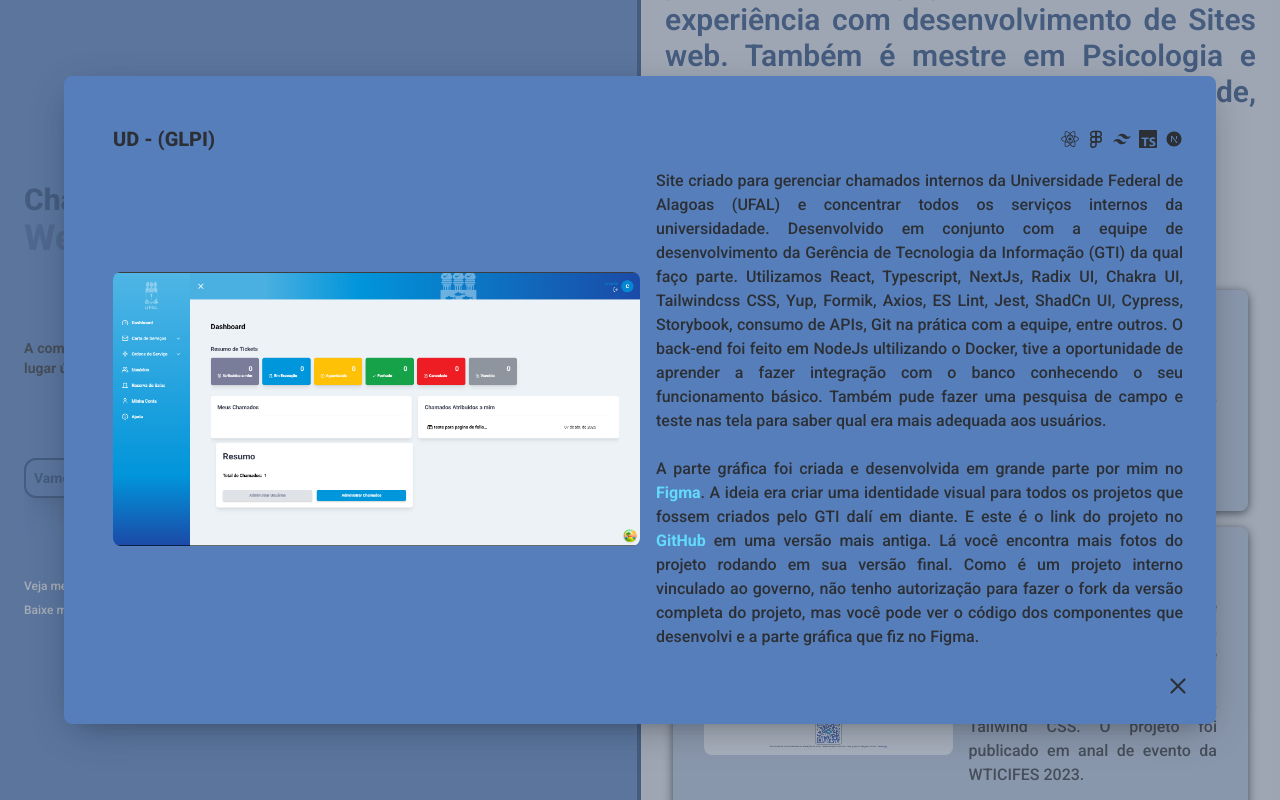
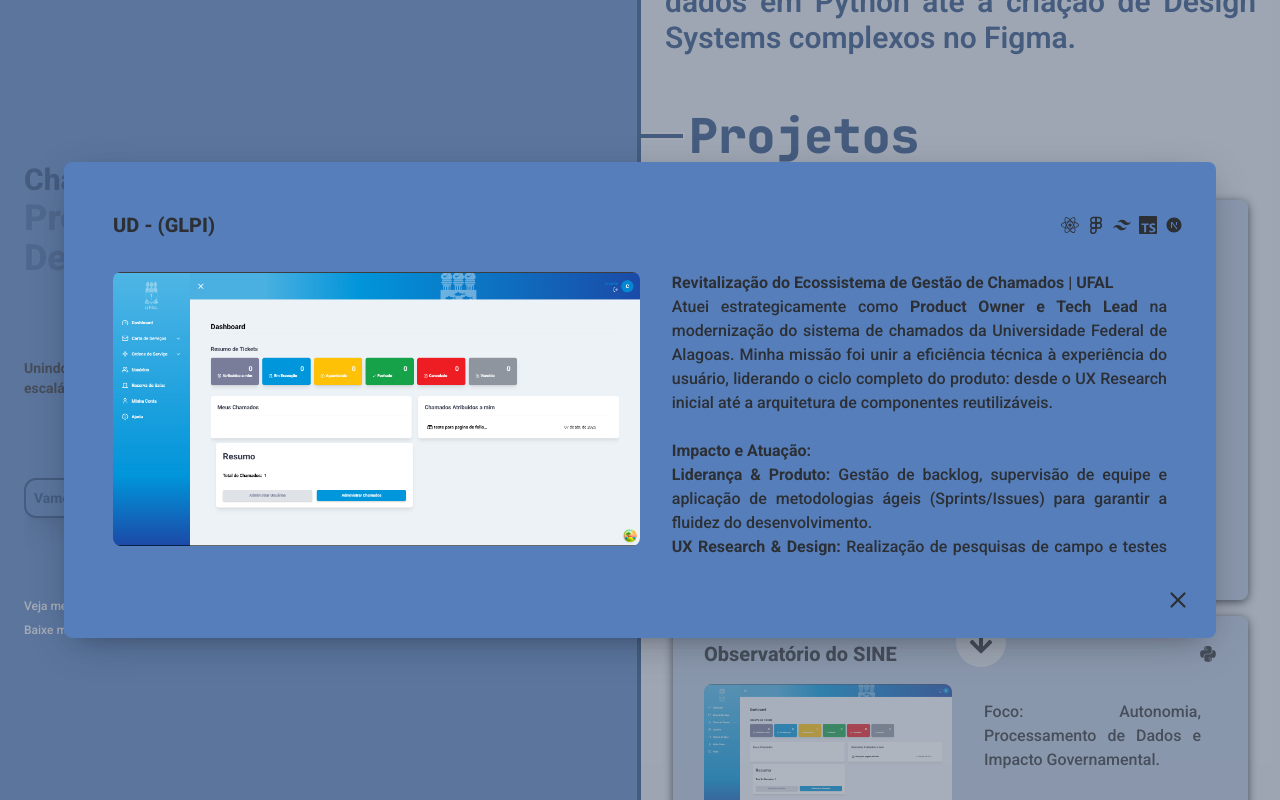
Before and after one commit to CharlieBellow/portfolio, a React (Vite) app: page / in a window 1280 px wide. Both pictures are taken after a click on the button 960 px from the left and 400 px from the top of the page. Built offline with nearby package versions, Linux system fonts and the light colour scheme.

Commit message:
refactor: change texts

```diff
--- a/src/components/AboutMe.tsx
+++ b/src/components/AboutMe.tsx
@@ -5,15 +5,17 @@ import Description from './Description'
 export default function AboutMe() {
   return (
     <>
-    <Title title="Sobre mim" />
+      <Title title="Sobre mim" />
 
-    <Description description='Criar aplicações simples, e acessíveis a todas as pessoas é mais do que uma profissão, é um compromisso social que assumo.' colorText="bgDark">
+      <Description
+        description="Unir tecnologia, comportamento humano e acessibilidade não é apenas o meu trabalho, é o meu diferencial estratégico. Com mais de 4 anos de experiência no desenvolvimento de ecossistemas web, atuo na intersecção entre a Engenharia de Software (NestJS/React) e a Gestão de Produto (PO)."
+        colorText="bgDark"
+      ></Description>
 
-      </Description>
-
-    <Description description='Charlie Bellow foca no planejamento e desenvolvimento de softwares com resposividade e acessibilidade para web. E busca atingir esses objetivos consolidando seus conhecimentos em graduação em Sistemas da Informação, formação em UI/UX Design, entre outros. Além disso, possui um bagagem de 4 anos de experiência com desenvolvimento de Sites web. Também é mestre em Psicologia e Pós-Graduado em Diversidade, Acessibilidade e Inclusão.' colorText="blue-dark">
-
-    </Description>
+      <Description
+        description="Sou Mestre em Psicologia e Pós-Graduado em Acessibilidade e Inclusão, o que me permite projetar soluções com baixa carga cognitiva e alta eficiência para o usuário final. Minha trajetória em órgãos públicos me moldou como um profissional autônomo, capaz de liderar frentes inteiras de TI, desde a estruturação de pipelines de dados em Python até a criação de Design Systems complexos no Figma."
+        colorText="blue-dark"
+      ></Description>
     </>
   )
 }
--- a/src/components/Card.tsx
+++ b/src/components/Card.tsx
@@ -15,21 +15,27 @@ export default function CardReact({
   altText,
 }: CardReactProps) {
   return (
-    <div className='text-bgDark flex flex-col p-4 m-2 w-full lg:h-full h-60  gap-4'>
-      <div className='flex sm:justify-between flex-col sm:flex-row items-center gap-2'>
-        <span className='font-extrabold text-xl 2xl:text-2xl flex text-justify'>{title}</span>
-        <div className='flex gap-2 flex-wrap justify-center items-center'>{icons}</div>
+    <div className="text-bgDark flex flex-col p-4 m-2 w-full lg:h-96 h-60  gap-4 ">
+      <div className="flex sm:justify-between flex-col sm:flex-row items-center gap-2">
+        <span className="font-extrabold text-xl 2xl:text-2xl flex text-justify">
+          {title}
+        </span>
+        <div className="flex gap-2 flex-wrap justify-center items-center">
+          {icons}
+        </div>
       </div>
-      <div className='overflow-scroll lg:flex gap-4 justify-between items-center'>
-      <div className='flex lg:w-1/2 h-full items-center justify-center gap-4'>
-        <img
-          src={image}
-          alt={altText}
-          className='object-cover h-16 w-26 md:h-40 md:w-30 lg:h-auto lg:w-auto  rounded-lg'
+      <div className="overflow-scroll lg:flex gap-4 justify-between items-center">
+        <div className="flex lg:w-1/2 h-full items-center justify-center gap-4">
+          <img
+            src={image}
+            alt={altText}
+            className="object-cover h-16 w-26 md:h-40 md:w-30 lg:h-auto lg:w-auto  rounded-lg"
           />
+        </div>
+        <p className="text-xs font-medium text-justify md:text-base lg:w-1/2 2xl:text-xl overflow-scroll p-4 h-full" >
+          {description}
+        </p>
       </div>
-      <p className='text-xs font-medium text-justify md:text-base lg:w-1/2 2xl:text-xl'>{description}</p>
-          </div>
     </div>
   )
 }
--- a/src/components/Projects.tsx
+++ b/src/components/Projects.tsx
@@ -6,6 +6,8 @@ import SitePsi from "./projectCards/SitePsi"
 
 import FOCO from "./projectCards/FOCO"
 import UX from "./projectCards/UX"
+import TransCenso from "./projectCards/TransCenso"
+import Observatorio from "./projectCards/Observatorio"
 
 export default function Projects() {
   return (
@@ -13,6 +15,8 @@ export default function Projects() {
       <Title title="Projetos" />
       <div className="m-2 grid xl:grid-cols-1 lg:grid-cols-1 gap-4 px-6">
         <Glpi />
+        <Observatorio/>
+        <TransCenso/>
         <DoisStatus />
         <SitePsi />
         <FOCO />
--- a/src/components/Sidebar.tsx
+++ b/src/components/Sidebar.tsx
@@ -20,9 +20,7 @@ export default function Sidebar() {
   return (
     <aside
       className={`h-screen bg-blue-light  border-r-4 border-blue-dark overflow-hidden  ${
-        isOpen
-          ? "md:w-full absolute md:relative w-full "
-          : "w-8"
+        isOpen ? "md:w-full absolute md:relative w-full " : "w-8"
       } `}
     >
       <div
@@ -40,12 +38,13 @@ export default function Sidebar() {
               Charlie Bellow
             </div>
             <div className="text-blue-dark/50 font-extrabold text-2xl  md:text-4xl 2xl:text-7xl">
-              Web Developer
+              Product Engineer & Full Stack Developer
             </div>
           </div>
           <p className="font-bold text-sm 2xl:text-2xl">
-            A combinação da minha paixão por código, UI/UX Design e psicologia
-            me posiciona em um lugar único no mercado de desenvolvimento web.
+            Unindo Engenharia de Software, UX Design e Psicologia para construir
+            produtos digitais escaláveis, acessíveis e focados em resultados de
+            negócio.
           </p>
           <button className="w-fit rounded-xl shadow-xl hover:border-gray-light hover:text-gray-light text-blue-dark font-bold text-sm p-2 2xl:text-2xl 2xl:p-5 border-blue-dark border-2">
             <a target="_blank" href="http://wa.me/+5582996008552">
--- a/src/components/projectCards/Glpi.tsx
+++ b/src/components/projectCards/Glpi.tsx
@@ -33,25 +33,66 @@ export default function Glpi() {
         <Card
           description={
             <>
-              Site criado para gerenciar chamados internos da Universidade
-              Federal de Alagoas (UFAL) e concentrar todos os serviços internos
-              da universidadade. Desenvolvido em conjunto com a equipe de
-              desenvolvimento da Gerência de Tecnologia da Informação (GTI) da
-              qual faço parte. Utilizamos React, Typescript, NextJs, Radix UI,
-              Chakra UI, Tailwindcss CSS, Yup, Formik, Axios, ES Lint, Jest,  ShadCn UI, Cypress, Storybook, consumo de APIs, Git na prática com a equipe, entre outros. O back-end foi feito em NodeJs ultilizando o Docker, tive a oportunidade de aprender a fazer integração com o banco conhecendo o seu funcionamento básico. Também pude fazer uma pesquisa de campo e teste nas tela para saber qual era mais adequada aos usuários.
+              <p>
+                <strong>
+                  Revitalização do Ecossistema de Gestão de Chamados | UFAL
+                </strong>
+                <br/>
+                Atuei estrategicamente como{" "}
+                <strong>Product Owner e Tech Lead</strong> na modernização do
+                sistema de chamados da Universidade Federal de Alagoas. Minha
+                missão foi unir a eficiência técnica à experiência do usuário,
+                liderando o ciclo completo do produto: desde o UX Research
+                inicial até a arquitetura de componentes reutilizáveis.
+              </p>
               <br />
-              <br/>
-              A parte gráfica foi criada e desenvolvida em grande parte por mim no
-              <Link   href="https://www.figma.com/file/YvgimWmPZIPsgqAD7JElCA/GLPI---UFAL-Arapiraca?node-id=4%3A3849&t=NhUJxsU1qIeaGot5-1" children={"Figma"} />. A ideia era criar uma identidade visual para todos os projetos que fossem criados pelo GTI dalí em diante. E este é o link do projeto no{" "}
-              <Link
-                href="https://github.com/CharlieBellow/GLPI-react-components"
-                children={"GitHub"} space={true}
-              />
-               em uma versão mais antiga. Lá você encontra mais fotos do projeto rodando em sua versão
-              final. Como é um projeto interno vinculado ao governo, não tenho
-              autorização para fazer o fork da versão completa do projeto, mas
-              você pode ver o código dos componentes que desenvolvi e a parte
-              gráfica que fiz no Figma.
+
+              <p>
+                <strong>Impacto e Atuação:</strong>
+                <ul>
+                  <li>
+                    <strong>Liderança & Produto:</strong> Gestão de backlog,
+                    supervisão de equipe e aplicação de metodologias ágeis
+                    (Sprints/Issues) para garantir a fluidez do desenvolvimento.
+                  </li>
+                  <li>
+                    <strong>UX Research & Design:</strong> Realização de
+                    pesquisas de campo e testes de usabilidade que fundamentaram
+                    a interface no Figma, resultando em um aumento de 90% na
+                    satisfação dos usuários finais.
+                  </li>
+                  <li>
+                    <strong>Arquitetura Frontend:</strong> Implementação de um
+                    Design System robusto focado em acessibilidade, utilizando
+                    React e Next.js com uma stack moderna.
+                  </li>
+                </ul>
+              </p>
+
+              <p>
+                <strong>Stack Técnica:</strong> React, TypeScript, Next.js,
+                Radix UI, Tailwind CSS, ShadCn UI, Jest, Cypress e Storybook. No
+                back-end, colaborei com integrações em Node.js via Docker.
+              </p>
+
+              <blockquote>
+                <strong>Nota de Privacidade:</strong> Por se tratar de um
+                sistema governamental interno, o repositório completo é privado.
+                Disponibilizo aqui a biblioteca de componentes e o protótipo de
+                alta fidelidade como prova de conceito e arquitetura.
+              </blockquote>
+
+              <div style={{ display: "flex", gap: "10px" }}>
+                <Link
+                  href="https://www.figma.com/file/YvgimWmPZIPsgqAD7JElCA/GLPI---UFAL-Arapiraca?node-id=4%3A3849&t=NhUJxsU1qIeaGot5-1"
+                  children={"Ver Protótipo no Figma"}
+                />
+                <Link
+                  href="https://github.com/CharlieBellow/GLPI-react-components"
+                  children={"Ver Componentes no GitHub"}
+                  space={true}
+                />
+              </div>
             </>
           }
           title={"UD - (GLPI)"}
--- /dev/null
+++ b/src/components/projectCards/Observatorio.tsx
@@ -0,0 +1,109 @@
+import { FaNode, FaPython } from "react-icons/fa"
+import { SiTypescript } from "react-icons/si"
+import dashboard from "../../assets/dashboard.png"
+import Card from "../Card"
+import DialogCard from "../DialogCard"
+import Link from "../Link"
+
+export default function Observatorio() {
+  return (
+    <DialogCard
+      trigger={
+        <Card
+          description={
+            "Foco: Autonomia, Processamento de Dados e Impacto Governamental."
+          }
+          title={"Observatório do SINE"}
+          image={dashboard}
+          icons={
+            <>
+              <FaPython size={18} />
+            </>
+          }
+          altText={"Projeto Observatório do SINE"}
+        />
+      }
+      content={
+        <Card
+          description={
+            <>
+              <>
+                <p>
+                  <strong>Observatório do Mercado de Trabalho | SINE</strong>
+                  <br />
+                  Um ecossistema de dados de alta performance projetado para
+                  modernizar a transparência e a análise do mercado de trabalho.
+                  Neste projeto, assumi a{" "}
+                  <strong>responsabilidade integral (End-to-End)</strong>,
+                  atuando desde a concepção do design até a arquitetura de
+                  engenharia de dados.
+                </p>
+
+                <p>
+                  <strong>A Engenharia por trás do Produto:</strong>
+                  <ul>
+                    <li>
+                      <strong>Data Engineering:</strong> Desenvolvimento de um
+                      pipeline automatizado em <strong>Python e Pandas</strong>{" "}
+                      para extração, tratamento e estruturação de bases de dados
+                      governamentais massivas (RAIS/CAGED) via protocolos FTP.
+                    </li>
+                    <li>
+                      <strong>Arquitetura de APIs:</strong> Implementação de
+                      serviços de alta velocidade utilizando{" "}
+                      <strong>FastAPI e Django</strong>, garantindo comunicações
+                      tipadas, seguras e eficientes.
+                    </li>
+                    <li>
+                      <strong>Visualização de Dados:</strong> Interface
+                      construída em <strong>Next.js e Tailwind CSS</strong>,
+                      focada em transformar dados complexos em dashboards
+                      intuitivos, acessíveis e de alta performance.
+                    </li>
+                  </ul>
+                </p>
+
+                <p>
+                  <strong>Infraestrutura & DevOps:</strong> Padronização de
+                  ambientes de desenvolvimento e produção utilizando{" "}
+                  <strong>Docker</strong> e integração com{" "}
+                  <strong>Redis</strong> para cache e otimização de consultas.
+                </p>
+
+                <blockquote>
+                  <strong>Impacto Estratégico:</strong> A solução eliminou
+                  processos manuais de tratamento de planilhas, transformando
+                  milhares de registros brutos em indicadores visuais para a
+                  tomada de decisão governamental.
+                </blockquote>
+
+                <div style={{ display: "flex", gap: "10px" }}>
+                  <Link
+                    href="https://github.com/CharlieBellow/observatorio-frontend"
+                    children={"Frontend (Next.js)"}
+                  />
+                  <Link
+                    href="https://github.com/CharlieBellow/observatorio-backend"
+                    children={"Backend (Django)"}
+                  />
+                  <Link
+                    href="https://github.com/CharlieBellow/observatorio-fast-api"
+                    children={"Backend (FastAPI)"}
+                  />
+                </div>
+              </>
+            </>
+          }
+          title={"Observatório do SINE"}
+          image={dashboard}
+          icons={
+            <>
+              <FaPython size={18} />
+            </>
+          }
+          altText={"Projeto Observatório do SINE"}
+        />
+      }
+    />
+  )
+}
--- /dev/null
+++ b/src/components/projectCards/TransCenso.tsx
@@ -0,0 +1,91 @@
+import { FaNode, FaReact } from "react-icons/fa"
+import { LuFigma } from "react-icons/lu"
+import { RiNextjsFill, RiTailwindCssFill } from "react-icons/ri"
+import { SiTypescript } from "react-icons/si"
+import dashboard from "../../assets/dashboard.png"
+import Card from "../Card"
+import DialogCard from "../DialogCard"
+import Link from "../Link"
+
+export default function TransCenso() {
+  return (
+    <DialogCard
+      trigger={
+        <Card
+          description={"Foco: Arquitetura, Escalabilidade e DDD."}
+          title={"Transcenso"}
+          image={dashboard}
+          icons={
+            <>
+              <FaNode size={18} />
+              <SiTypescript size={18} />
+            </>
+          }
+          altText={"Projeto TransCenso"}
+        />
+      }
+      content={
+        <Card
+          description={
+            <>
+              <p>
+                <strong>Transcenso | Software Architecture & Full Stack</strong>
+                <br />O Transcenso é um projeto em desenvolvimento focado na
+                coleta e análise de dados específicos, servindo como meu
+                principal laboratório de{" "}
+                <strong>Engenharia de Software Avançada</strong>.
+              </p>
+
+              <p>
+                <strong>Desafios de Engenharia e Aprendizado:</strong>
+                <ul>
+                  <li>
+                    <strong>Arquitetura de Software:</strong> Aplicação prática
+                    de <strong>Domain-Driven Design (DDD)</strong> e{" "}
+                    <strong>Clean Architecture</strong>, estruturando o projeto
+                    em camadas (Domínio, Aplicação e Infraestrutura) para
+                    garantir o desacoplamento.
+                  </li>
+                  <li>
+                    <strong>Node.js & NestJS:</strong> Exploração profunda do
+                    ecossistema NestJS, utilizando Injeção de Dependência, Pipes
+                    e Guards para construir uma API resiliente.
+                  </li>
+                  <li>
+                    <strong>Orientação a Objetos (POO):</strong> Refinamento de
+                    conceitos de POO, como o uso de{" "}
+                    <strong>Value Objects</strong> para proteger a integridade
+                    do domínio e evitar a obsessão por primitivos.
+                  </li>
+                </ul>
+              </p>
+
+              <p>
+                <strong>Propósito Técnico:</strong> O objetivo deste projeto é
+                consolidar boas práticas de desenvolvimento (SOLID) e criar uma
+                base de código testável e escalável, preparando o caminho para
+                soluções corporativas de grande porte.
+              </p>
+
+              <div style={{ display: "flex", gap: "10px" }}>
+                <Link
+                  href="https://github.com/CharlieBellow/transcenso-api"
+                  children={"Ver Repositório em Construção"}
+                />
+              </div>
+            </>
+          }
+          title={"TransCenso"}
+          image={dashboard}
+          icons={
+            <>
+              <FaNode size={18} />
+              <SiTypescript size={18} />
+            </>
+          }
+          altText={"Projeto TransCenso"}
+        />
+      }
+    />
+  )
+}
```
